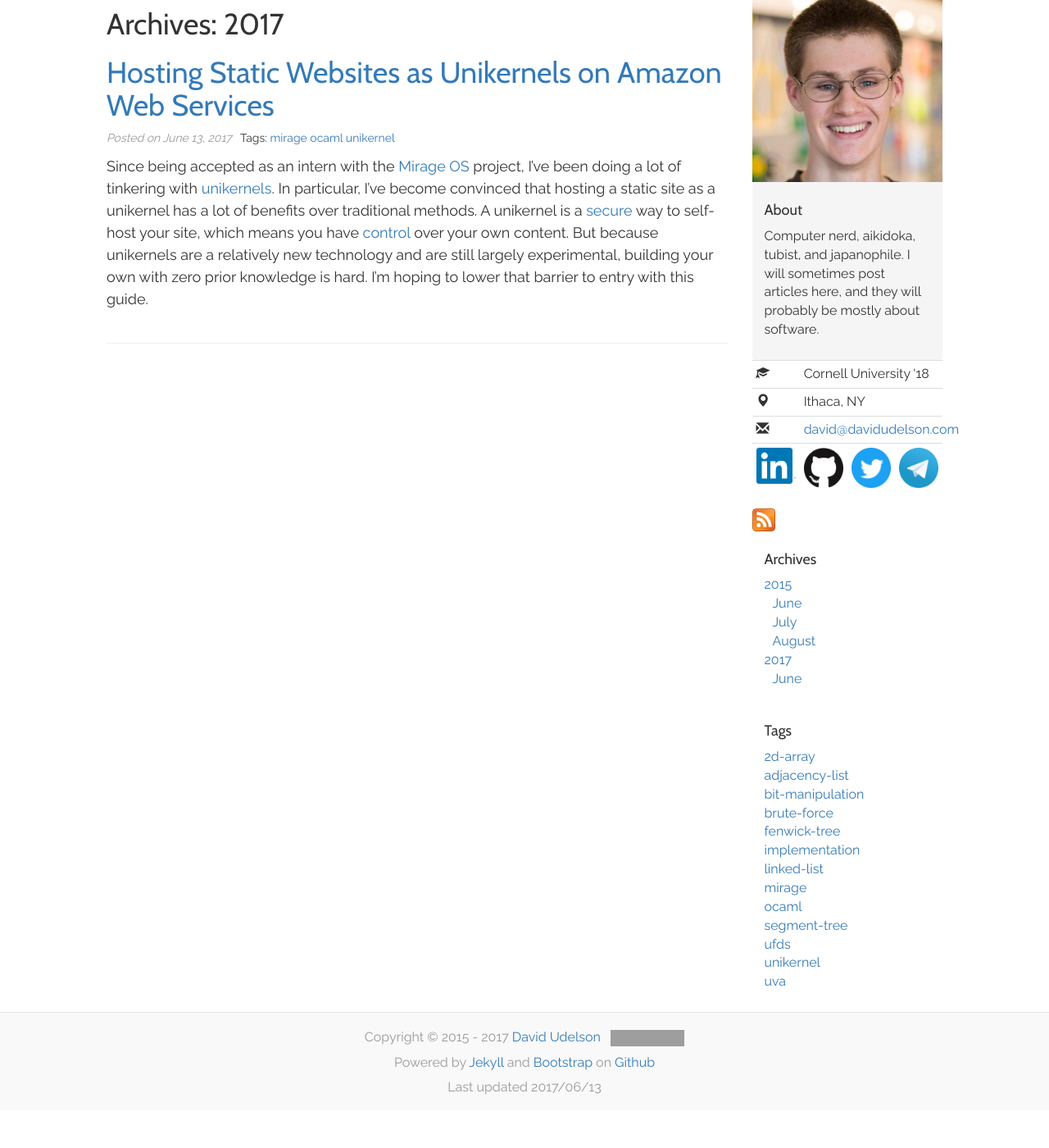
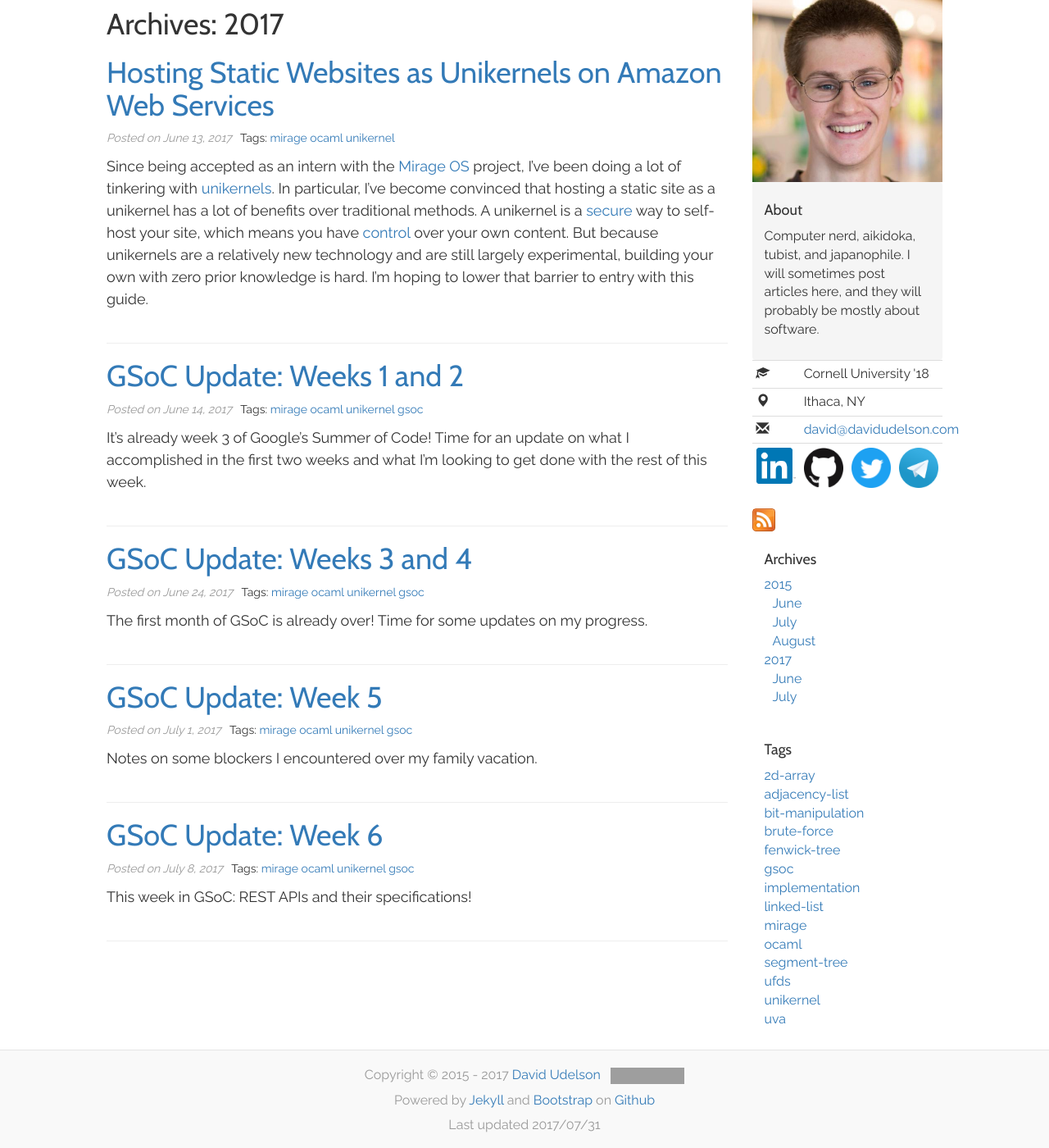
Before and after one commit to dudelson/website, a Jekyll site: the page built from blog/archive/dates/2017.md, in a window 1280 px wide and 1400 px high, scrolled down 247 px. Shown: the whole window at 82% size. Built offline with Jekyll 4.4.1, drawn with Linux system fonts in a browser that asks for light colours; nearby versions of some CDN libraries; before the commit the page ends 1601 px from its top, so only the background shows below that; grey boxes are pictures that could not be loaded.

Commit message:
6 weeks of GSoC posts

```diff
--- a/_includes/footer.html
+++ b/_includes/footer.html
@@ -9,5 +9,5 @@
         <a href="https://getbootstrap.com/">Bootstrap</a> on
         <a href="https://github.com/">Github</a>
     </p>
-    <p>Last updated 2017/06/13</p>
+    <p>Last updated 2017/07/31</p>
 </footer>
--- /dev/null
+++ b/_posts/2017-06-14-gsoc-weeks-1-and-2.md
@@ -0,0 +1,69 @@
+---
+title: "GSoC Update: Weeks 1 and 2"
+tags: mirage ocaml unikernel gsoc
+---
+
+It's already week 3 of Google's Summer of Code! Time for an update on what I
+accomplished in the first two weeks and what I'm looking to get done with the
+rest of this week.
+<!--more-->
+In essence the past two weeks have been all about getting comfortable with the
+project. This includes (in order from general to specific) OCaml, unikernels, the Mirage OS
+project, and Irmin. Arguably all of this should have been done during the
+community bonding period, and I definitely feel that since returning from my
+study abroad I've been racing to make up for lost time in this regard.
+Here's a list of the things I've been up to the past two weeks:
+
+- I started reading about OCaml features that are still mysterious to me, but
+  that I will need to contribute to Irmin effectively. These include:
+
+    - **polymorphic variants** These are used all over the place in large OCaml
+      codebases, and Irmin is no exception. I've been reading about them in RWO
+      and have opened threads on
+      [github](https://github.com/mirage/irmin/issues/415#issuecomment-304460556)
+      and the
+      [ocaml forum](https://discuss.ocaml.org/t/polymorphic-variants-and-module-signatures/302)
+      to try and get a better grip on how they work.
+    - **OOP** Understanding OOP in OCaml is crucial to
+      understanding
+      [ocaml-webmachine](https://github.com/inhabitedtype/ocaml-webmachine),
+      which I plan to use to implement the
+      REST API. I've been reading about these in RWO as well.
+    - **GADTs** While definitely less common than polymorphic variants, these
+      are also used in Irmin. The best
+      [GADT tutorials](https://wiki.haskell.org/GADTs_for_dummies)
+      I could find were written
+      in Haskell, so I checked something off my personal programming TODO list
+      and spent a few days during the first
+      week [learning Haskell](http://learnyouahaskell.com/).
+      Due to the large number of things I am trying to get familiar with in
+      order to become an effective intern, I was not able to make as thorough a
+      job of understanding Haskell as I would have liked (monads and transformer
+      stacks are still mysterious), but now I understand enough to get the gist
+      of the tutorials. (Update: I have since found a
+      [great GADT tutorial in OCaml](http://mads-hartmann.com/ocaml/2015/01/05/gadt-ocaml.html).)
+
+- I consumed a large amount of online content related to unikernels and Mirage OS. This helped
+  me get a sense of where unikernel technology is (pretty new but already
+  [really cool](https://mirage.io/blog/bitcoin-pinata-results)),
+  how it's received by industry
+  ([Docker seems interested](https://blog.docker.com/2016/01/unikernel/) (and I
+  lerned that all of my mentors work for Docker)),
+  and how far we have to go before unikernels are a mainstream technology
+  (there's a lot to do!).
+- I got some hands-on experience building and deploying unikernels by moving
+  this site from github pages to a unikernel on AWS. This took _way longer_ than
+  I thought it would, but I got an appreciation for the state of unikernel
+  tooling (not great for people who aren't developers), and at the end of it I
+  produced a [guide](https://davidudelson.com/blog/2017/06/13/aws-unikernel-guide/).
+- Last week I went to an OCaml hacking event at MIT! I was only there for an
+  hour but I got to meet some cool people. While travelling back from the
+  hacking event, I missed Mirage's biweekly catchup (better luck next week).
+- I opened an [issue](https://github.com/mirage/irmin/issues/451) about
+  improving Irmin's documentation for beginners like myself. This is an effort I'm
+  hoping to sustain in parallel with my actual GSoC project over the course of
+  the summer.
+
+My plan for the coming week is to get a handle on the OCaml language features I
+listed above so I can write the first iteration of the framework for handling
+REST API requests.
--- /dev/null
+++ b/_posts/2017-06-24-gsoc-weeks-3-and-4.md
@@ -0,0 +1,17 @@
+---
+title: "GSoC Update: Weeks 3 and 4"
+tags: mirage ocaml unikernel gsoc
+---
+The first month of GSoC is already over! Time for some updates on my progress.
+<!--more-->
+Over the past two weeks I've gotten myself up to speed with using
+[webmachine](https://github.com/inhabitedtype/ocaml-webmachine),
+which required learning about OCaml
+[classes](https://realworldocaml.org/v1/en/html/classes.html)
+and
+[objects](https://github.com/inhabitedtype/ocaml-webmachine).
+After getting these OCaml concepts under my belt, I wrote a few webmachine
+examples in order to understand the standard way of interacting with the
+library. At this point, I'm ready to start implementing the endpoints from my
+[proposal](https://docs.google.com/document/d/1Vu97h2gNuJMTEYdIcghFfo_9L4GtCpEprzWfOivhy6g/edit)
+one-by-one, which I plan to start this week.
--- /dev/null
+++ b/_posts/2017-07-01-gsoc-week-5.md
@@ -0,0 +1,25 @@
+---
+title: "GSoC Update: Week 5"
+tags: mirage ocaml unikernel gsoc
+---
+
+Notes on some blockers I encountered over my family vacation.
+<!--more-->
+Week 5 went by in a blur, mostly because I was at Disney World with my
+family (Disney is exhausting!). Due to this I was not able to give much time to
+GSoC, but I did spend a little bit of time working on the `read` endpoint for
+the API. From this work I have a couple of blockers I am hoping to work through
+with my mentor next week:
+
+1. [irmin_http_server.ml l.306-309](https://github.com/mirage/irmin/blob/master/src/irmin-http/irmin_http_server.ml#L306)
+   contains calls to the functions `contents_t`, `node_t`, `commit_t`, and
+   `branch_t`. What is the point of these functions? It sort of seems like
+   you're making one type of store out of another, but I don't understand how
+   the stores are different.
+2. I don't understand how it is possible to call `rd.Wm.Rd.foobar`
+   (e.g.
+   [here](https://github.com/mirage/irmin/blob/master/src/irmin-http/irmin_http_server.ml#L265)).
+   `Wm` was defined earlier in the module, so shouldn't it be simply `Wm.Rd.foobar`?
+
+Hopefully after I get these blockers out of the way, endpoint implementation
+should come a lot easier.
--- /dev/null
+++ b/_posts/2017-07-08-gsoc-week-6.md
@@ -0,0 +1,15 @@
+---
+title: "GSoC Update: Week 6"
+tags: mirage ocaml unikernel gsoc
+---
+
+This week in GSoC: REST APIs and their specifications!
+<!--more-->
+The former half of the week I was travelling for the 4th of July, but the latter
+half of week I started writing the specification for the REST API. I learned
+that there is basically no standard for specificying a REST API, and actually
+there's quite a bit of disagreement on how this should be done. I also learned
+that the endpoints of the API are supposed to be nouns, so the endpoints I
+proposed in my proposal are completely off the mark. I don't have enough of the
+specification complete to submit it for review yet, but I hope to accomplish
+this next Monday.
```
Also changed, not shown: Gemfile.lock.
